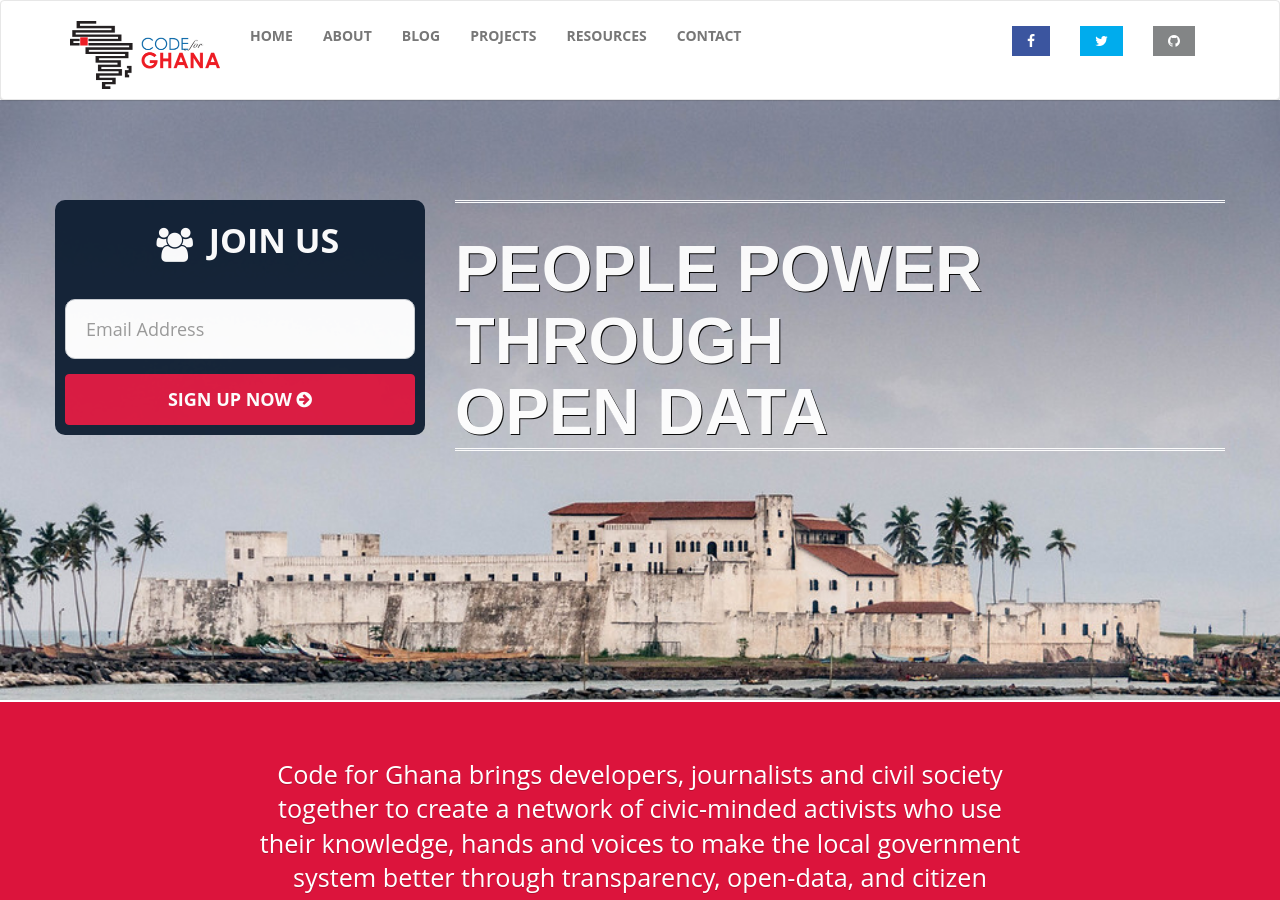
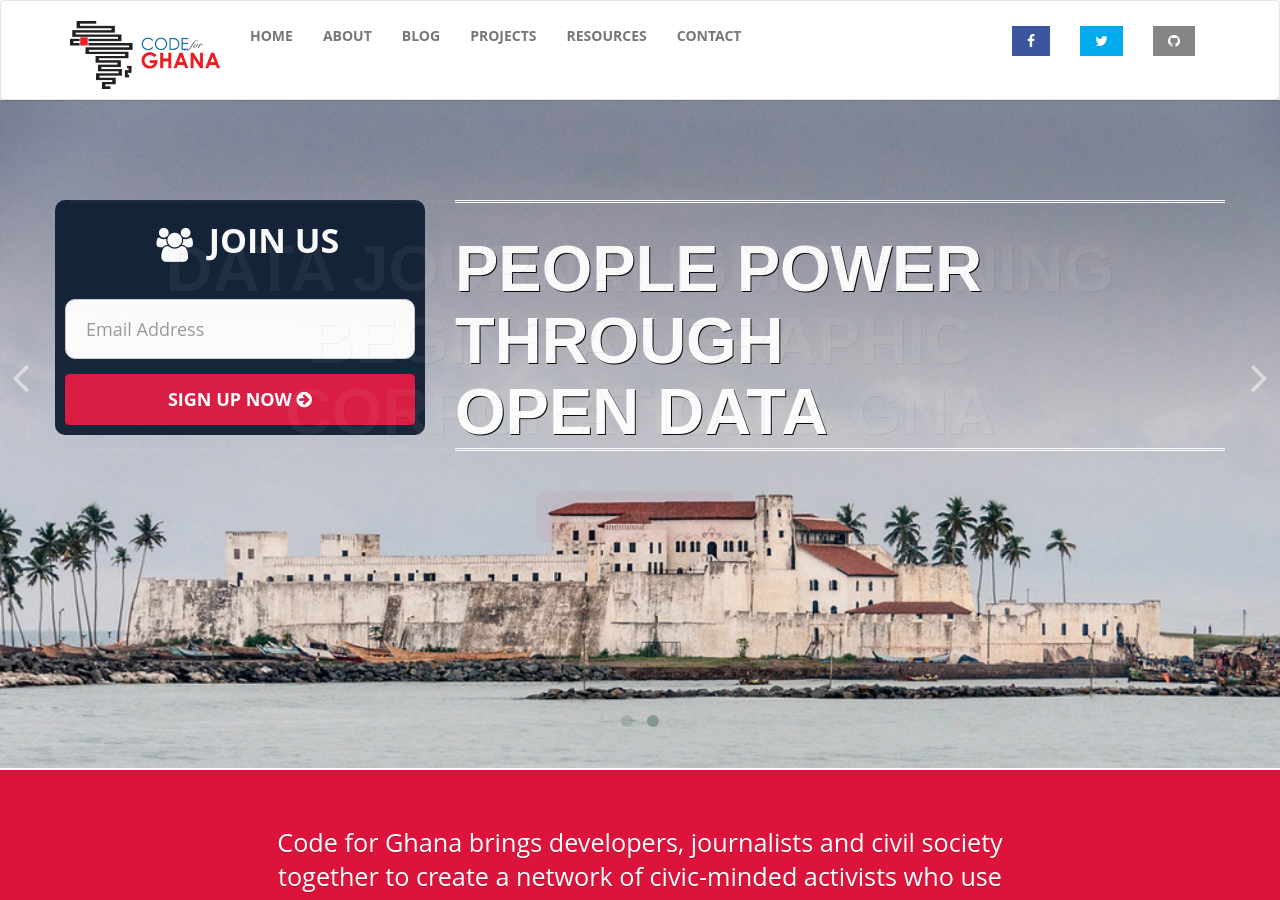
Before and after one commit to CodeForAfrica/CodeForGhana.org, a Jekyll site: the page built from index.html, in a window 1280 px wide and 900 px high. Built offline with Jekyll 4.4.1, drawn with Linux system fonts in a browser that asks for light colours.

Commit message:
add training slider

```diff
--- a/index.html
+++ b/index.html
@@ -35,21 +35,21 @@
 
 
 
-			<!-- slide
+
 			<div class="item page text-center slide0">
 				 <div class="caption">
 						<div class="container">
 							 <div class="div-table">
 									<div class="div-cell">
 
-										 <!--<h2 class="caption-title" data-animation="fadeInDown" data-animation-delay="100 " style="font-size:44px; color: #3B559F"><span>Call for Participation for Media Houses</span></h2>
+										 <!--<h2 class="caption-title" data-animation="fadeInDown" data-animation-delay="100 " style="font-size:44px; color: #3B559F"><span>Call for Participation for Media Houses</span></h2> -->
 										 <div class="text-holder">
 												<h3 class="caption-subtitle" data-animation="fadeInUp" data-animation-delay="300">
-													 Code for Ghana Announces Media Partners For The 2015 Fellowship Programme
+													 Data Journalism Training Begins At Graphic Corporation & GNA
 												</h3>
 										 </div>
 										 <p class="caption-text">
-										 <a class="btn btn-theme btn-theme-xl scroll-to btn-transparent" href="{{ site.url }}/2015/03/07/selected-media-houses.html" data-animation="flipInY" data-animation-delay="600"> Read More <i class="fa fa-arrow-circle-right"></i></a>
+										 <a class="btn btn-theme btn-theme-xl scroll-to btn-transparent" href="{{ site.url }}/2015/06/17/data-journalism-training.html" data-animation="flipInY" data-animation-delay="600"> Read More <i class="fa fa-arrow-circle-right"></i></a>
 										 </p>
 									</div>
 							 </div>
```
